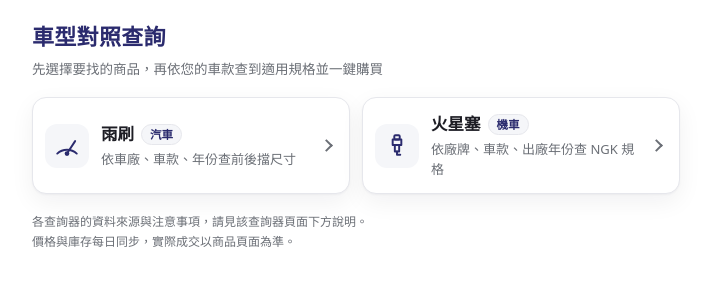
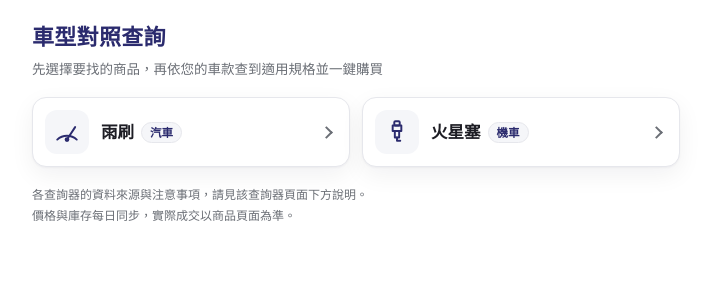
Before and after one commit to liquimolytaiwan/carmall-parts-finder, a plain HTML site: page index.html in a window 1280 px wide. Shown: the whole page, without its empty margins (284-995 px from the left). Drawn offline with Linux system fonts and the light colour scheme.

Commit message:
style: 入口頁卡片拿掉說明文字，只留圖示、名稱與汽車／機車標籤
Jerry 指定（2026-11-10）。

Co-Authored-By: Claude Opus 5.5 <noreply@anthropic.com>

```diff
--- a/index.html
+++ b/index.html
@@ -25,7 +25,6 @@
       </span>
       <span class="hub-text">
         <span class="hub-name">雨刷 <em class="hub-tag">汽車</em></span>
-        <span class="hub-desc">依車廠、車款、年份查前後擋尺寸</span>
       </span>
       <span class="hub-go" aria-hidden="true"></span>
     </a>
@@ -36,7 +35,6 @@
       </span>
       <span class="hub-text">
         <span class="hub-name">火星塞 <em class="hub-tag">機車</em></span>
-        <span class="hub-desc">依廠牌、車款、出廠年份查 NGK 規格</span>
       </span>
       <span class="hub-go" aria-hidden="true"></span>
     </a>
--- a/styles.css
+++ b/styles.css
@@ -30,7 +30,7 @@ body{
 
 .hub-card{
   display:flex;align-items:center;gap:12px;
-  padding:14px 14px 14px 12px;min-height:76px;
+  padding:12px 14px 12px 12px;min-height:68px;
   background:var(--bg);border:1.5px solid var(--line);border-radius:var(--radius);
   color:inherit;text-decoration:none;box-shadow:var(--shadow);
   transition:border-color .15s,transform .15s;
@@ -50,7 +50,6 @@ body{
   font-style:normal;font-size:11.5px;font-weight:700;color:var(--navy);
   background:var(--soft);border:1px solid var(--line);border-radius:999px;padding:1px 8px;
 }
-.hub-desc{font-size:13px;color:var(--muted)}
 .hub-go{
   flex:0 0 auto;width:9px;height:9px;margin-right:4px;
   border-right:2px solid var(--muted);border-top:2px solid var(--muted);transform:rotate(45deg);
```
